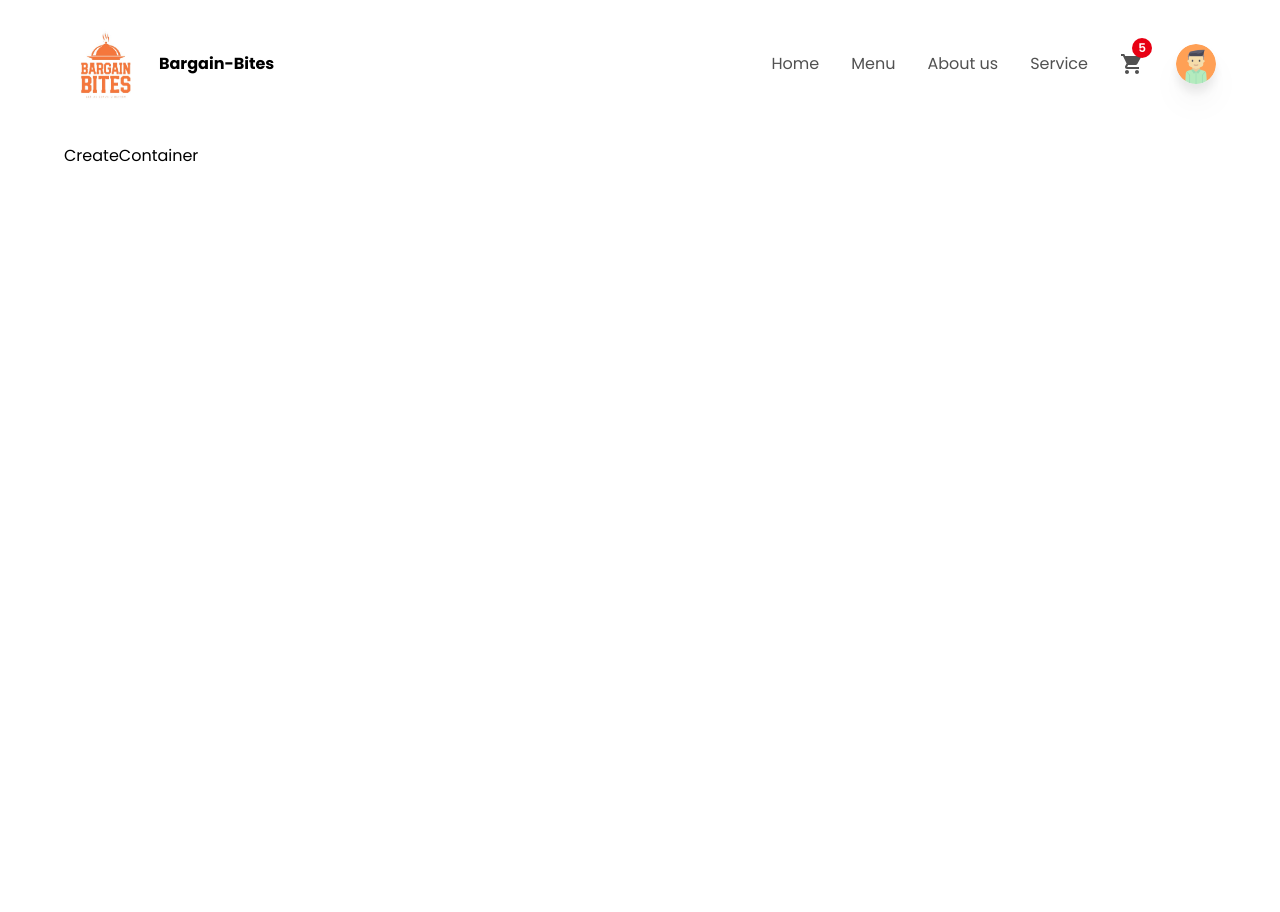
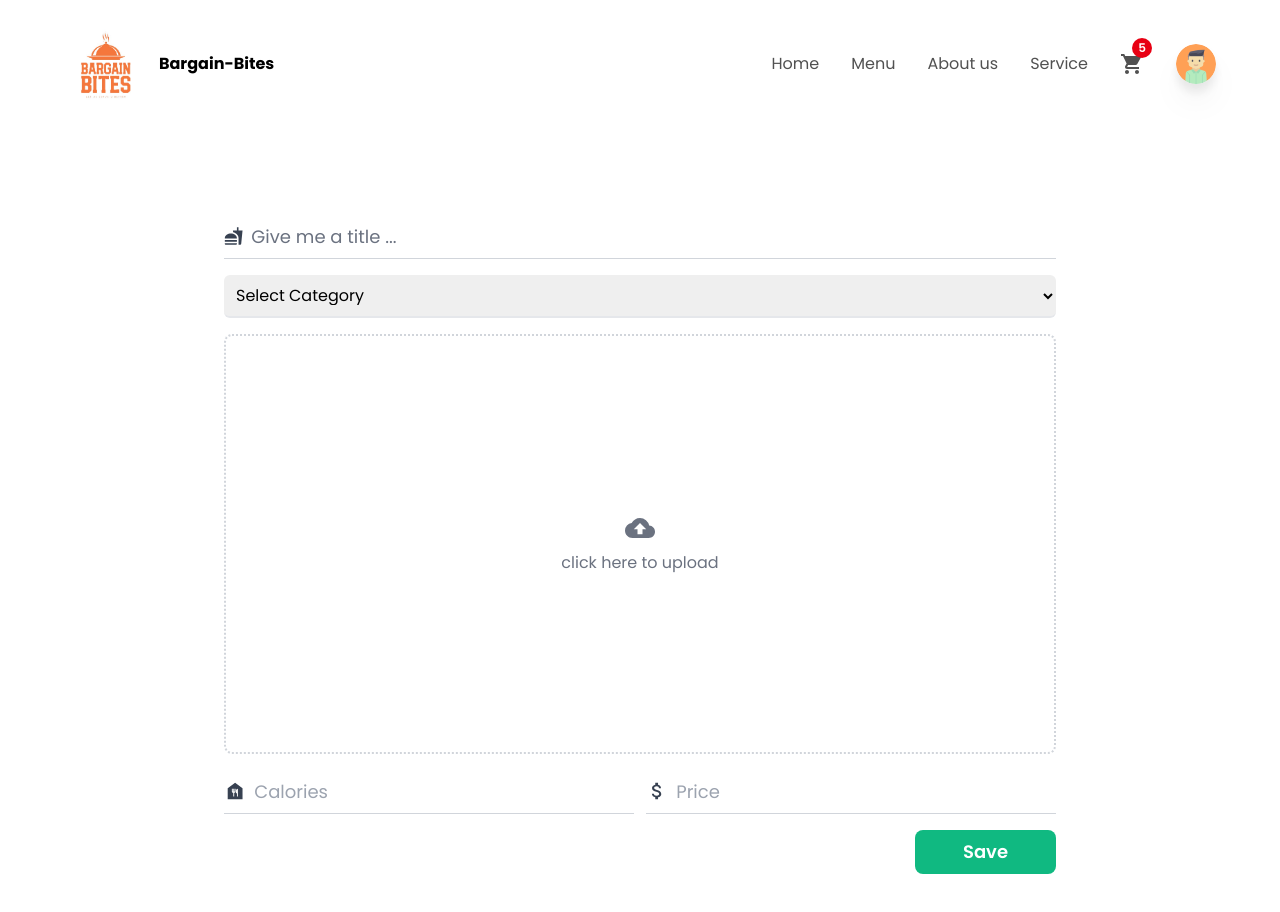
Before and after one commit to nirbhay1008/bargain-bites, a React (Create React App) app: page /createItem in a window 1280 px wide. Shown: the top 912 px of the page. Before the commit the page ends 800 px from the top, so only its background shows below. Built offline with nearby package versions, Linux system fonts and the light colour scheme.

Commit message:
create-container added

```diff
--- a/src/components/CreateContainer.jsx
+++ b/src/components/CreateContainer.jsx
@@ -1,9 +1,165 @@
-import React from 'react'
+import React, { useState } from "react";
+import { motion } from "framer-motion";
+import {
+  MdFastfood,
+  MdCloudUpload,
+  MdDelete,
+  MdFoodBank,
+  MdAttachMoney,
+} from "react-icons/md";
+import { categories } from "../utils/data";
+import Loader from "./Loader";
+export const CreateContainer = () => {
+  const [title, setTitle] = useState("");
+  const [calories, setCalories] = useState("");
+  const [price, setPrice] = useState("");
+  const [category, setCategory] = useState(null);
+  const [imageAsset, setImageAsset] = useState(null);
+  const [fields, setFields] = useState(false);
+  const [alertStatus, setalertStatus] = useState("Danger");
+  const [msg, setMsg] = useState(null);
+  const [isLoading, setIsLoading] = useState(false);
 
-export const CreateContainer = () => {
+  const uploadImage = () => {
+    setIsLoading(true);
+    const imageFile = e.target.files[0];
+    console.log(imageFile);
+
+
+  };
+
+  const deleteImage = () => {};
+
+  const saveDetails = () => {};
+
   return (
-    <div>CreateContainer</div>
-  )
-}
+    <div className="w-full min-h-screen flex items-center justify-center">
+      <div className="w-[90%] md:w-[75%] border-gray-300 rounded-lg p-4 flex flex-col items-center justify-center gap-4">
+        {fields && (
+          <motion.p
+            initial={{ opacity: 0 }}
+            animate={{ opacity: 1 }}
+            exit={{ opacity: 0 }}
+            className={`w-full p-2 rounded-lg text-center text-lg font-semibold ${
+              alertStatus === "Danger"
+                ? "bg-red-400 text-red-800"
+                : "bg-emerald-400 text-emerald-800"
+            }`}
+          >
+            {msg}
+          </motion.p>
+        )}
+
+        <div className="w-full py-2 border-b border-gray-300 flex items-center gap-2">
+          <MdFastfood className="text-xl text-gray-700" />
+          <input
+            type="text"
+            required
+            value={title}
+            onChange={(e) => setTitle(e.target.value)}
+            placeholder="Give me a title ... "
+            className="w-full h-full text-lg bg-transparent outline-none border-none placeholder:text-gray-500 text-textColor"
+          />
+        </div>
+        <div className="w-full">
+          <select
+            onChange={(e) => setCategory(e.target.value)}
+            className="outline-none w-full text-base border-b-2 border-gray-200 p-2 rounded-md cursor-pointer"
+          >
+            <option value="other" className="bg-white">
+              Select Category
+            </option>
+            {categories &&
+              categories.map((item) => (
+                <option
+                  key={item.id}
+                  className="text-base border-0 outline-none capitalize bg-white text-headingColor"
+                  value={item.urlParamName}
+                >
+                  {item.name}
+                </option>
+              ))}
+          </select>
+        </div>
+
+        <div className="group flex justify-center items-center flex-col border-2 border-dotted border-gray-300 w-full h-225 md:h-420 cursor-pointer rounded-lg">
+          {isLoading ? (
+            <Loader />
+          ) : (
+            <>
+              {!imageAsset ? (
+                <>
+                  <label className="w-full h-full flex flex-col items-center justify-center cursor-pointer">
+                    <div className="w-full h-full flex flex-col items-center justify-center gap-2">
+                      <MdCloudUpload className="text-gray-500 text-3xl hover:text-gray-700" />
+                      <p className="text-gray-500 hover:text-gray-700">
+                        {" "}
+                        click here to upload
+                      </p>
+                    </div>
+                    <input
+                      type="file"
+                      name="Uploadimage"
+                      accept="image/*"
+                      onChange={uploadImage}
+                      className="w-0 h-0"
+                    />
+                  </label>
+                </>
+              ) : (
+                <>
+                  <div className="relative h-full">
+                    <img
+                      src="{imageAsset}"
+                      className="w-full h-full object-cover"
+                      alt="Uploaded image"
+                    />
+                    <button
+                      type="button"
+                      className="absolute bottom-3 right-3 p-3 rounded-full bg-red-400 text-xl cursor-pointer outline-none hover:shadow-md duration-500 transition-all ease-in-out"
+                      onClick={deleteImage}
+                    >
+                      <MdDelete className="text-white" />
+                    </button>
+                  </div>{" "}
+                </>
+              )}
+            </>
+          )}
+        </div>
+
+        <div className="w-full flex flex-col md:flex-row items-center gap-3">
+          <div className="w-full py-2 border-b border-gray-300 flex items-center gap-2">
+            <MdFoodBank className="text-gray-700 text-2xl" />
+            <input
+              type="text"
+              value = {calories}
+              onChange={(e) => setCalories(e.target.value)}
+              required
+              placeholder="Calories"
+              className="w-full h-full text-lg bg-transparent outline-none border-none placeholder:text-gray-400 text-textColor"
+            />
+          </div>
+
+          <div className="w-full py-2 border-b border-gray-300 flex items-center gap-2">
+            <MdAttachMoney className="text-gray-700 text-2xl" />
+            <input
+              type="text"
+              value = {price}
+              onChange={(e) => setPrice(e.target.value)}
+              required
+              placeholder="Price"
+              className="w-full h-full text-lg bg-transparent outline-none border-none placeholder:text-gray-400 text-textColor"
+            />
+          </div>
+
+        </div>
+        <div className="flex items-center w-full ">
+          <button type = "button" className="ml-0 md:ml-auto w-full md:w-auto border-none outline-none bg-emerald-500 px-12 py-2 rounded-lg text-lg text-white font-semibold" onClick={saveDetails}>Save</button>
+        </div>
+      </div>
+    </div>
+  );
+};
 
 export default CreateContainer;
--- a/src/components/HomeContainer.jsx
+++ b/src/components/HomeContainer.jsx
@@ -21,9 +21,9 @@
         </div>
 
         <p className="text-[2.5rem] lg:text-[4.5rem] font-bold tracking-wide text-headingColor">
-          The Fastest Delivery in
+          The Fastest Delivery in {" "}
           <span className="text-orange-600 text-[3rem] lg:text-[5rem]">
-            Your city
+            Your City
           </span>
         </p>
         <p className="text-base text-textColor text-center md:text-left md:w-[80%]">
--- /dev/null
+++ b/src/components/Loader.jsx
@@ -0,0 +1,27 @@
+import React from "react";
+
+export const Loader = () => {
+  return (
+    <div role="status">
+      <svg
+        aria-hidden="true"
+        class="inline w-10 h-10 mr-2 text-gray-200 animate-spin dark:text-gray-600 fill-blue-600"
+        viewBox="0 0 100 101"
+        fill="none"
+        xmlns="http://www.w3.org/2000/svg"
+      >
+        <path
+          d="M100 50.5908C100 78.2051 77.6142 100.591 50 100.591C22.3858 100.591 0 78.2051 0 50.5908C0 22.9766 22.3858 0.59082 50 0.59082C77.6142 0.59082 100 22.9766 100 50.5908ZM9.08144 50.5908C9.08144 73.1895 27.4013 91.5094 50 91.5094C72.5987 91.5094 90.9186 73.1895 90.9186 50.5908C90.9186 27.9921 72.5987 9.67226 50 9.67226C27.4013 9.67226 9.08144 27.9921 9.08144 50.5908Z"
+          fill="currentColor"
+        />
+        <path
+          d="M93.9676 39.0409C96.393 38.4038 97.8624 35.9116 97.0079 33.5539C95.2932 28.8227 92.871 24.3692 89.8167 20.348C85.8452 15.1192 80.8826 10.7238 75.2124 7.41289C69.5422 4.10194 63.2754 1.94025 56.7698 1.05124C51.7666 0.367541 46.6976 0.446843 41.7345 1.27873C39.2613 1.69328 37.813 4.19778 38.4501 6.62326C39.0873 9.04874 41.5694 10.4717 44.0505 10.1071C47.8511 9.54855 51.7191 9.52689 55.5402 10.0491C60.8642 10.7766 65.9928 12.5457 70.6331 15.2552C75.2735 17.9648 79.3347 21.5619 82.5849 25.841C84.9175 28.9121 86.7997 32.2913 88.1811 35.8758C89.083 38.2158 91.5421 39.6781 93.9676 39.0409Z"
+          fill="currentFill"
+        />
+      </svg>
+      <span class="sr-only">Loading...</span>
+    </div>
+  );
+};
+
+export default Loader;
--- a/src/components/index.js
+++ b/src/components/index.js
@@ -2,3 +2,4 @@
 export {default as  MainContainer} from './MainContainer'
 export {default as  CreateContainer} from './CreateContainer'
 export {default as  HomeContainer} from './HomeContainer'
+export {default as  Loader} from './Loader'
--- a/src/utils/data.js
+++ b/src/utils/data.js
@@ -34,3 +34,42 @@
     imageSrc: fi1,
   },
 ];
+
+export const categories = [
+  {
+    id: 1,
+    name: "Chicken",
+    urlParamName: "chicken",
+  },
+  {
+    id: 2,
+    name: "Curry",
+    urlParamName: "curry",
+  },
+  {
+    id: 3,
+    name: "Rice",
+    urlParamName: "rice",
+  },
+  {
+    id: 4,
+    name: "Fish",
+    urlParamName: "fish",
+  },
+  {
+    id: 5,
+    name: "Fruits",
+    urlParamName: "fruits",
+  },
+  {
+    id: 6,
+    name: "Icecreams",
+    urlParamName: "icecreams",
+  },
+
+  {
+    id: 7,
+    name: "Soft Drinks",
+    urlParamName: "drinks",
+  },
+];
```
Also changed, not shown: src/components/Header.jsx (+12 -10 lines).
